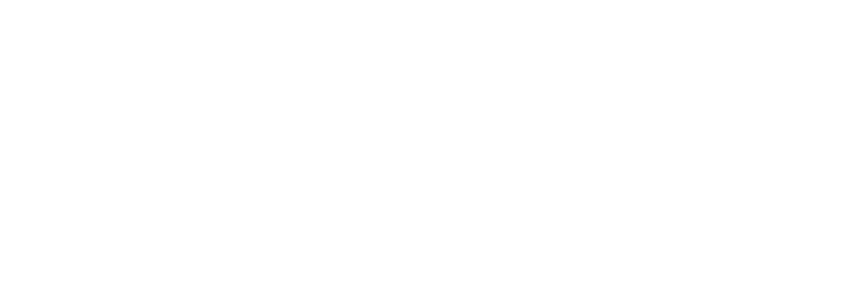
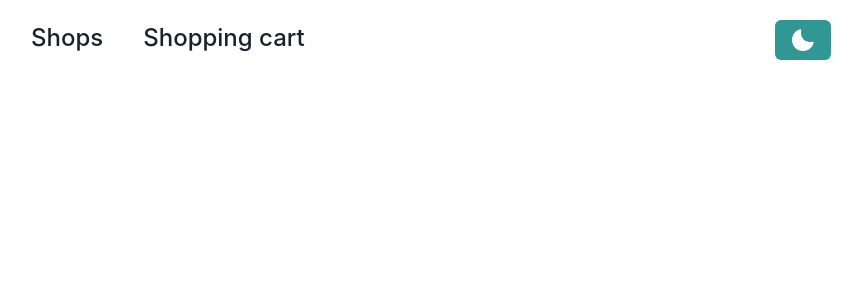
Before and after one commit to SofiiaShevtsova/elifTech_front, a React (Create React App) app: page / in a window 1280 px wide. Shown: the top 300 px of the page, without its empty margins (209-1071 px from the left). Built offline with nearby package versions, Linux system fonts and the light colour scheme.

Commit message:
made shops page

```diff
--- a/public/index.html
+++ b/public/index.html
@@ -1,43 +1,10 @@
 <!DOCTYPE html>
 <html lang="en">
   <head>
-    <meta charset="utf-8" />
-    <link rel="icon" href="%PUBLIC_URL%/favicon.ico" />
-    <meta name="viewport" content="width=device-width, initial-scale=1" />
-    <meta name="theme-color" content="#000000" />
-    <meta
-      name="description"
-      content="Web site created using create-react-app"
-    />
-    <link rel="apple-touch-icon" href="%PUBLIC_URL%/logo192.png" />
-    <!--
-      manifest.json provides metadata used when your web app is installed on a
-      user's mobile device or desktop. See https://developers.google.com/web/fundamentals/web-app-manifest/
-    -->
-    <link rel="manifest" href="%PUBLIC_URL%/manifest.json" />
-    <!--
-      Notice the use of %PUBLIC_URL% in the tags above.
-      It will be replaced with the URL of the `public` folder during the build.
-      Only files inside the `public` folder can be referenced from the HTML.
-
-      Unlike "/favicon.ico" or "favicon.ico", "%PUBLIC_URL%/favicon.ico" will
-      work correctly both with client-side routing and a non-root public URL.
-      Learn how to configure a non-root public URL by running `npm run build`.
-    -->
-    <title>React App</title>
+    <meta charset="utf-8">
+    <title>Delivery</title>
   </head>
   <body>
-    <noscript>You need to enable JavaScript to run this app.</noscript>
     <div id="root"></div>
-    <!--
-      This HTML file is a template.
-      If you open it directly in the browser, you will see an empty page.
-
-      You can add webfonts, meta tags, or analytics to this file.
-      The build step will place the bundled scripts into the <body> tag.
-
-      To begin the development, run `npm start` or `yarn start`.
-      To create a production bundle, use `npm run build` or `yarn build`.
-    -->
   </body>
 </html>
--- a/src/App.js
+++ /dev/null
@@ -1,8 +0,0 @@
-function App() {
-  return (
-    <div className="App">
-    </div>
-  );
-}
-
-export default App;
--- /dev/null
+++ b/src/App.jsx
@@ -0,0 +1,21 @@
+import { Route, Routes, Navigate } from "react-router-dom";
+import Orders from "./pages/OrdersPage/Orders";
+import Shops from "./pages/ShopsPage/Shops";
+import Loyout from "./components/Loyout";
+import Products from "./components/Products";
+
+const App = () => {
+  return (
+    <Routes>
+      <Route path="/" element={<Loyout />}>
+        <Route path="shops" element={<Shops />}>
+          <Route path=":id" element={<Products />} />
+        </Route>
+        <Route path="orders" element={<Orders />} />
+      </Route>
+      <Route path="*" element={<Navigate to="/" />} />
+    </Routes>
+  );
+};
+
+export default App;
--- /dev/null
+++ b/src/components/ButtonToggleTheme.jsx
@@ -0,0 +1,25 @@
+import { MoonIcon, SunIcon } from '@chakra-ui/icons';
+import {
+  useColorMode,
+  Button,
+} from '@chakra-ui/react';
+
+const ToggleTheme = () => {
+  const { colorMode, toggleColorMode } = useColorMode();
+  return (
+    <>
+      <Button
+        colorScheme="teal"
+        onClick={toggleColorMode}
+      >
+        {colorMode === 'light' ? (
+          <MoonIcon boxSize={6} />
+        ) : (
+          <SunIcon boxSize={6} />
+        )}
+      </Button>
+    </>
+  );
+}
+
+export default ToggleTheme
--- /dev/null
+++ b/src/components/Loyout.jsx
@@ -0,0 +1,60 @@
+import {
+  Breadcrumb,
+  BreadcrumbItem,
+  BreadcrumbLink,
+  Flex,
+  Spacer,
+  Spinner,
+  Box,
+  Center,
+  Alert,
+  AlertIcon,
+  AlertTitle,
+} from "@chakra-ui/react";
+import { Link, Outlet } from "react-router-dom";
+import ToggleTheme from "./ButtonToggleTheme";
+
+const Loyout = () => {
+  return (
+    <>
+      <Flex w={[320, 420, 800]} justifyContent="center" mx="auto" py="20px">
+        <Breadcrumb
+          spacing="20px"
+          separator=""
+          fontWeight="medium"
+          fontSize={{ base: "16px", md: "24px", lg: "24px" }}
+        >
+          <BreadcrumbItem>
+            <BreadcrumbLink
+              as={Link}
+              to="/shops"
+              transition="all 0.2s cubic-bezier(.08,.52,.52,1)"
+              _hover={{ color: "teal" }}
+              _focus={{ color: "teal" }}
+            >
+              Shops
+            </BreadcrumbLink>
+          </BreadcrumbItem>
+          <BreadcrumbItem>
+            <BreadcrumbLink
+              as={Link}
+              to="/orders"
+              transition="all 0.2s cubic-bezier(.08,.52,.52,1)"
+              _hover={{ color: "teal" }}
+              _focus={{ color: "teal" }}
+            >
+              Shopping cart
+            </BreadcrumbLink>
+          </BreadcrumbItem>
+        </Breadcrumb>
+        <Spacer />
+        <ToggleTheme />
+      </Flex>
+      <div>
+        <Outlet />
+      </div>
+    </>
+  );
+};
+
+export default Loyout;
--- /dev/null
+++ b/src/components/Products.jsx
@@ -0,0 +1,72 @@
+import {
+  Flex,
+  Card,
+  CardBody,
+  CardFooter,
+  Image,
+  Button,
+  Text,
+  Stack,
+  Heading,
+  Divider,
+  ButtonGroup,
+} from "@chakra-ui/react";
+import { useEffect, useState } from "react";
+import axios from "axios";
+import { Link, useParams, Outlet, useLocation } from "react-router-dom";
+
+const Products = () => {
+  const { id } = useParams();
+  const [productsList, setProductsList] = useState(null);
+
+  useEffect(() => {
+    (async () => {
+      try {
+        const { data } = await axios.get(
+          `http://localhost:4000/api/products/${id}`
+        );
+        setProductsList(data);
+      } catch (error) {}
+    })();
+  }, []);
+  console.log(productsList);
+
+  return (
+    <div>
+      <Flex flexWrap="wrap" gap="20px" p="20px" justify="center">
+        {productsList &&
+          productsList.map((i) => (
+            <Card maxW="sm" key={i._id} width="45%">
+              <CardBody>
+                <Image
+                  src="https://images.unsplash.com/photo-1555041469-a586c61ea9bc?ixlib=rb-4.0.3&ixid=MnwxMjA3fDB8MHxwaG90by1wYWdlfHx8fGVufDB8fHx8&auto=format&fit=crop&w=1770&q=80"
+                  alt="Green double couch with wooden legs"
+                  borderRadius="lg"
+                />
+                <Stack mt="6" spacing="3">
+                  <Heading size="md">{i.dishName}</Heading>
+                  <Text>{i.composition.join()}</Text>
+                  <Text color="blue.600" fontSize="2xl">
+                    {i.price}
+                  </Text>
+                </Stack>
+              </CardBody>
+              <Divider />
+              <CardFooter>
+                <ButtonGroup spacing="2">
+                  <Button variant="solid" colorScheme="blue">
+                    Buy now
+                  </Button>
+                  <Button variant="ghost" colorScheme="blue">
+                    Add to cart
+                  </Button>
+                </ButtonGroup>
+              </CardFooter>
+            </Card>
+          ))}
+      </Flex>
+    </div>
+  );
+};
+
+export default Products;
--- /dev/null
+++ b/src/components/ShopsList.jsx
@@ -0,0 +1,48 @@
+import { Link, Outlet } from "react-router-dom";
+import { useEffect, useState } from "react";
+import axios from "axios";
+import {
+  List,
+  ListItem,
+  ListIcon,
+  OrderedList,
+    UnorderedList,
+  Heading,
+  Text,
+} from "@chakra-ui/react";
+
+const ShopsList = () => {
+  const [shopsList, setShopsList] = useState(null);
+
+  useEffect(() => {
+    (async () => {
+      try {
+        const { data } = await axios.get(
+          `http://localhost:4000/api/shops/allShops`
+        );
+        setShopsList(data);
+      } catch (error) {}
+    })();
+  }, []);
+
+  console.log(shopsList);
+
+  return (
+      <>
+          <Heading>Shops:</Heading>
+      <List spacing={3}>
+        {shopsList &&
+          shopsList.map((i) => (
+            <ListItem key={i._id}>
+              {/* <ListIcon as={MdCheckCircle} color='green.500' /> */}
+              <Link to={`/shops/${i._id}`}>
+                <Text>{i.shopName}</Text>
+              </Link>
+            </ListItem>
+          ))}
+      </List>
+    </>
+  );
+};
+
+export default ShopsList;
--- a/src/index.js
+++ b/src/index.js
@@ -1,10 +1,16 @@
-import React from 'react';
-import ReactDOM from 'react-dom/client';
-import App from './App';
+import React from "react";
+import ReactDOM from "react-dom/client";
+import App from "./App";
+import { BrowserRouter } from "react-router-dom";
+import { ChakraProvider } from "@chakra-ui/react";
 
-const root = ReactDOM.createRoot(document.getElementById('root'));
+const root = ReactDOM.createRoot(document.getElementById("root"));
 root.render(
   <React.StrictMode>
-    <App />
+    <BrowserRouter>
+      <ChakraProvider>
+        <App />
+      </ChakraProvider>
+    </BrowserRouter>
   </React.StrictMode>
 );
--- /dev/null
+++ b/src/pages/OrdersPage/Orders.jsx
@@ -0,0 +1,6 @@
+const Orders = () => {
+    return (
+        <div></div>
+    )
+}
+export default Orders
--- /dev/null
+++ b/src/pages/ShopsPage/Shops.jsx
@@ -0,0 +1,18 @@
+import { Grid, GridItem } from "@chakra-ui/react";
+import ShopsList from "../../components/ShopsList";
+import { Outlet } from "react-router-dom";
+
+const Shops = () => {
+  return (
+    <Grid h="200px" templateColumns="repeat(3, 1fr)" gap={10}>
+      <GridItem colSpan={1} bg="tomato">
+        <ShopsList />
+      </GridItem>
+      <GridItem colSpan={2} bg="tomato">
+        <Outlet />
+      </GridItem>
+    </Grid>
+  );
+};
+
+export default Shops;
```
Also changed, not shown: package.json (+7 -0 lines), 1 other file (tests, documents, lock files or other folders).
